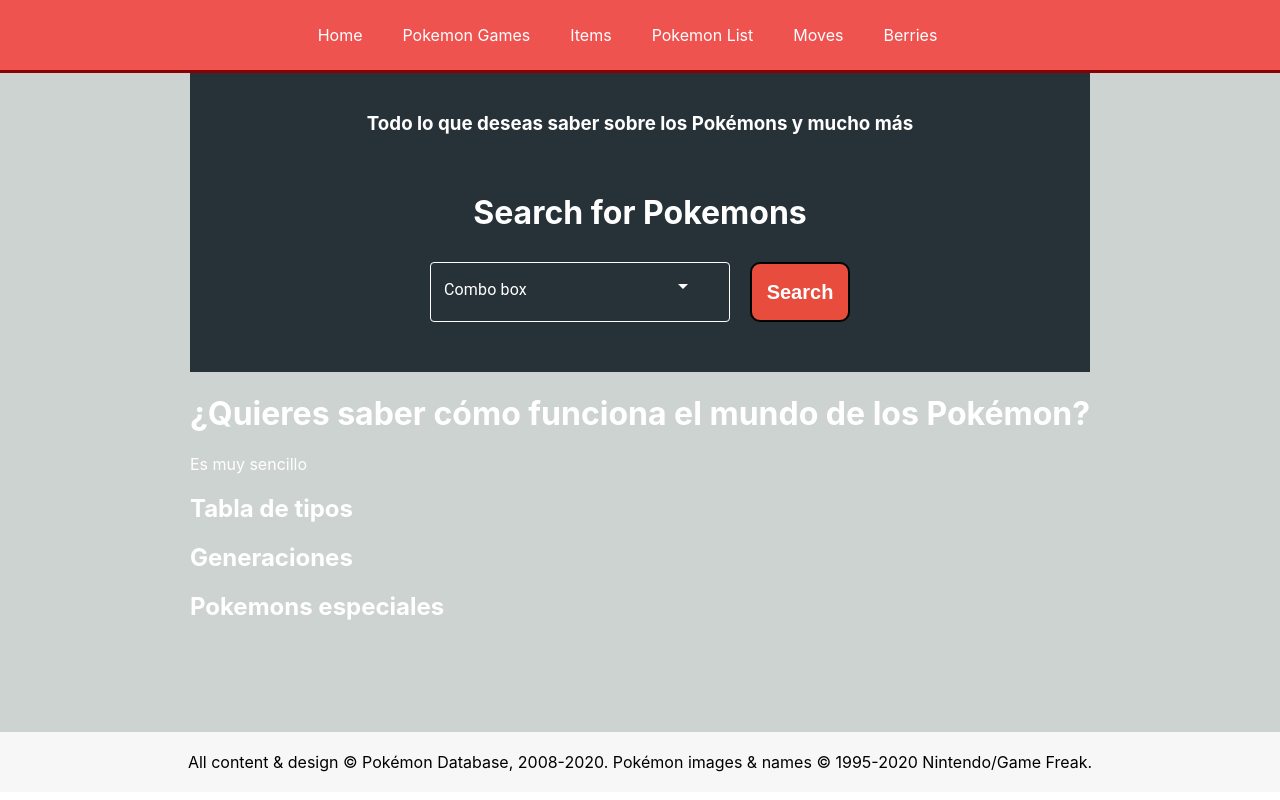
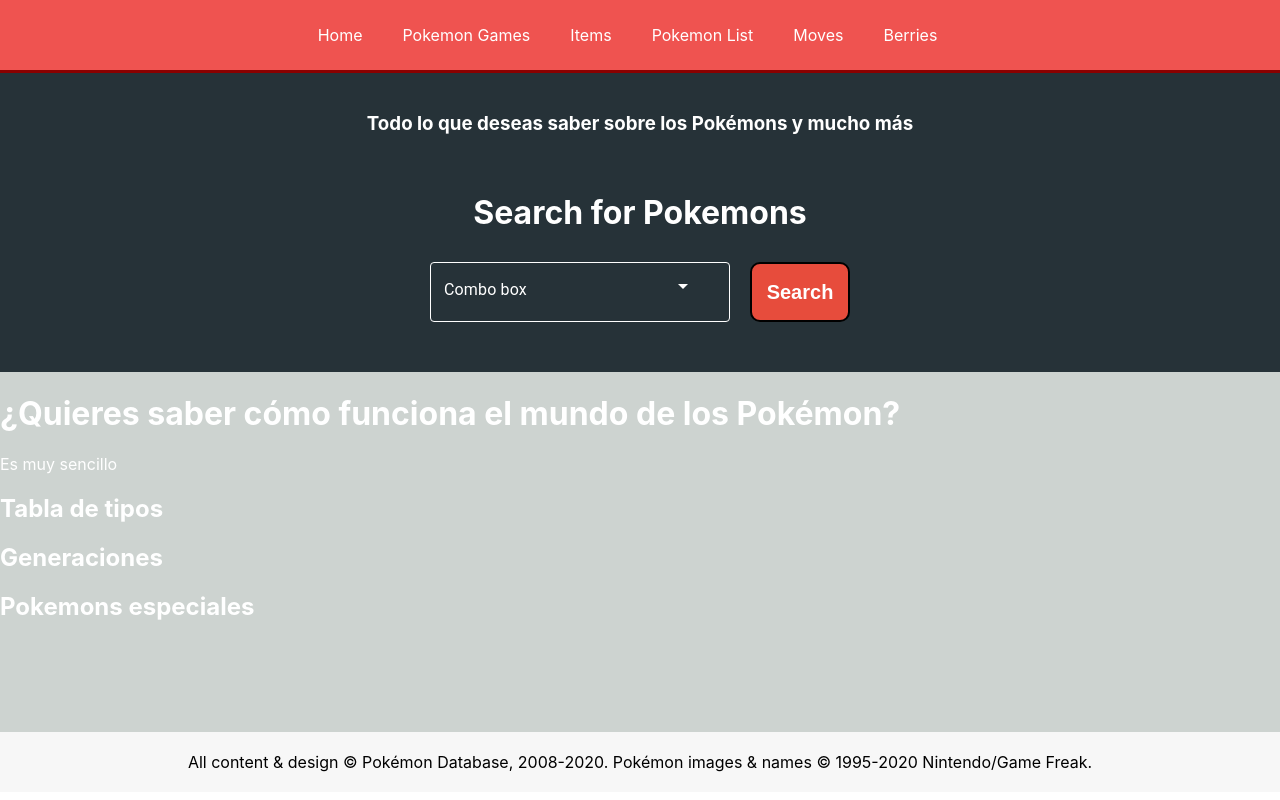
Before and after one commit to AiranSchez/Pokedex-React, a React (Create React App) app: page / in a window 1280 px wide. Built offline with nearby package versions, Linux system fonts and the light colour scheme; no server answers.

Commit message:
:art: changes on home page

```diff
--- a/src/pages/Home/styles.scss
+++ b/src/pages/Home/styles.scss
@@ -1,6 +1,4 @@
 .Home {
-  display: grid;
-  justify-content: center;
   color: white;
   .Introduction{
     display: flex;
```
